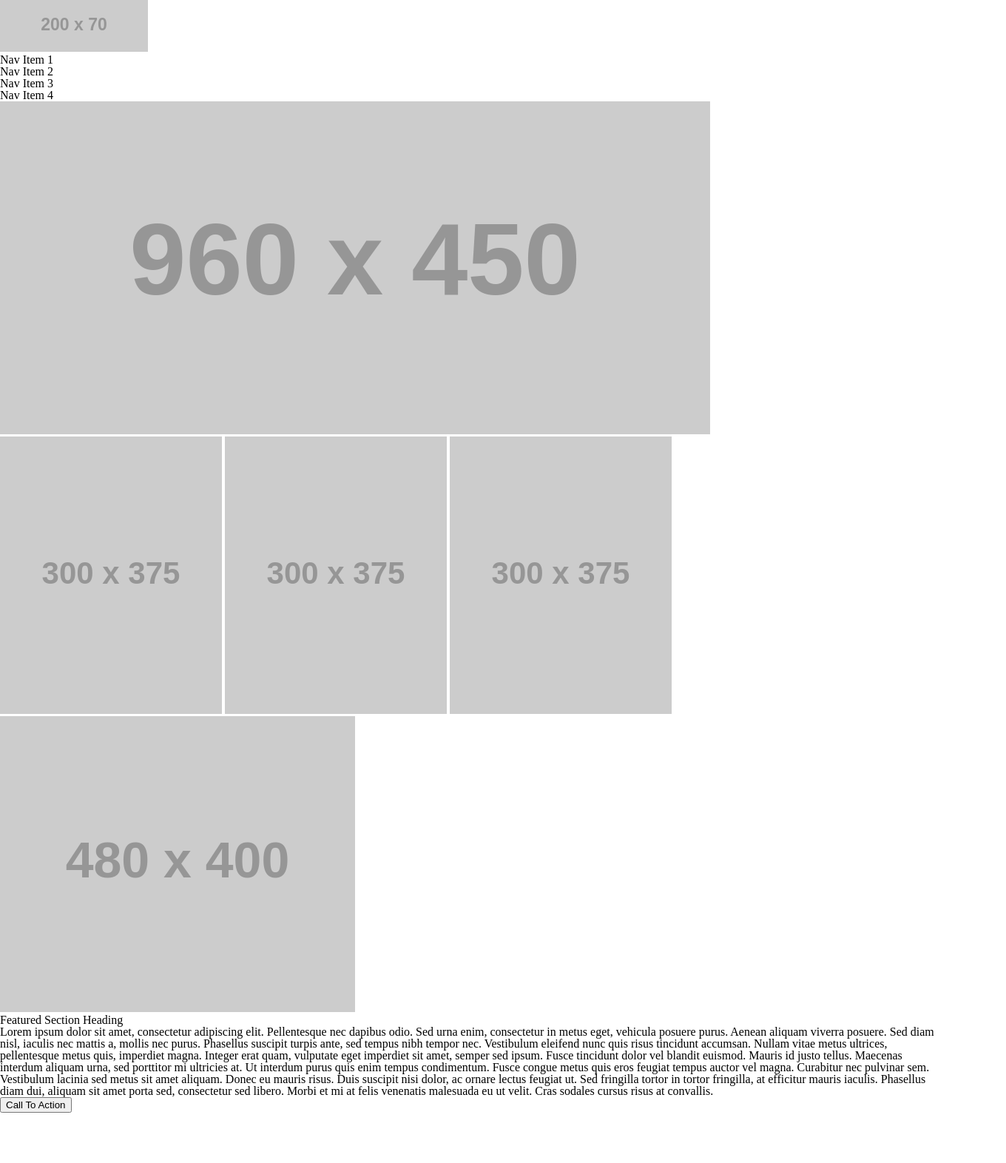
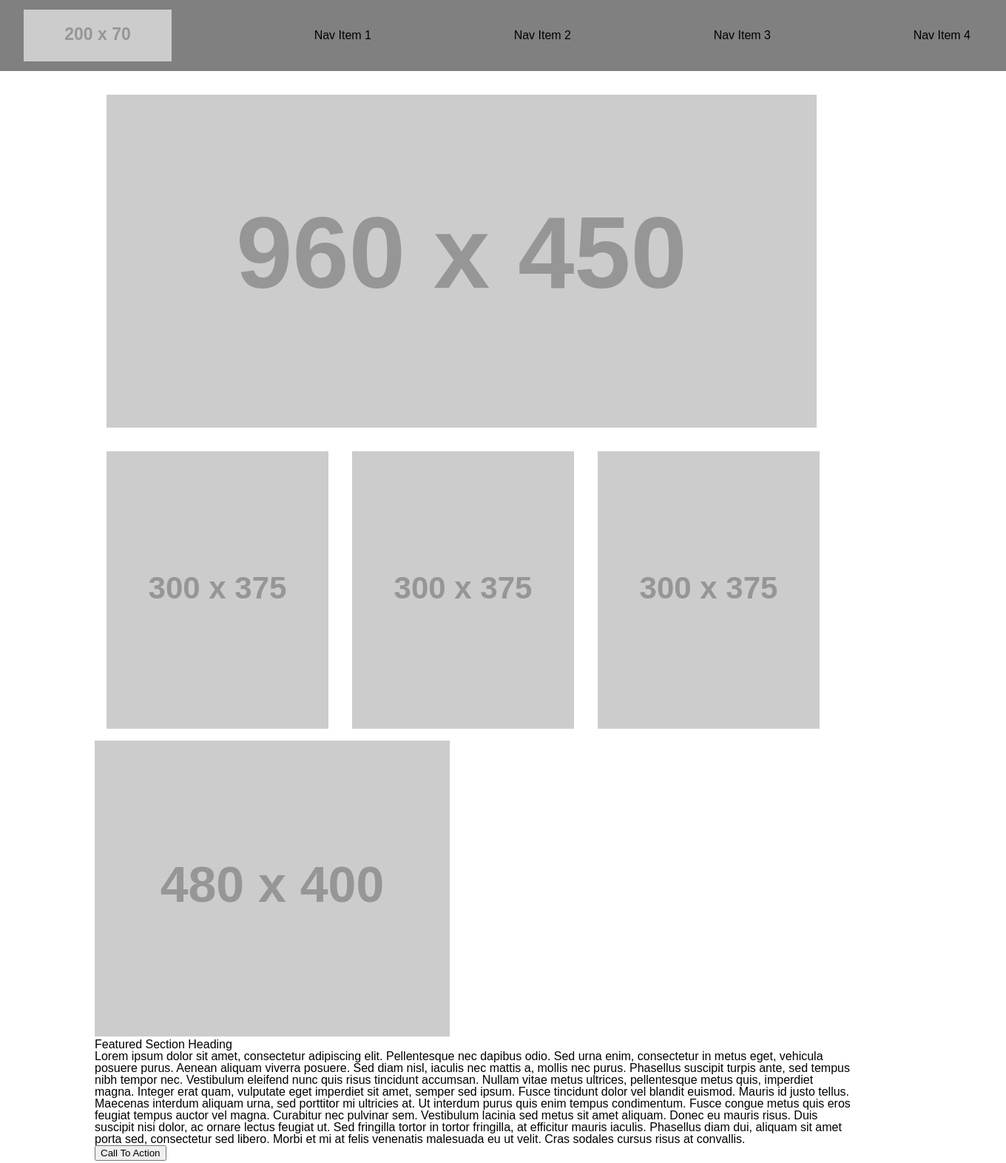
Before and after one commit to hgbritten/wireframe-exercise, a plain HTML site: page index.html in a window 1280 px wide. Shown: the whole page at 74% size, 1360 px wide, since content can reach past the window. Before the commit the page ends 1504 px from the top, so only its background shows below. Drawn offline with nearby package versions, Linux system fonts and the light colour scheme; placeholder pictures from the web are drawn by us.

Commit message:
formatting changes

```diff
--- a/index.html
+++ b/index.html
@@ -12,24 +12,24 @@
 
 <body>
     <header class="">
-        <img src="https://placehold.it/200x70/ddd"></img>
+        <img src="https://placehold.it/200x70/zzz"></img>
         <p class="">Nav Item 1</p>
         <p class="">Nav Item 2</p>
         <p class="">Nav Item 3</p>
         <p class="">Nav Item 4</p>
     </header>
     <main class="">
-        <div class="">
-            <img src="https://placehold.it/960x450/ddd" alt="">
+        <div id="top">
+            <img src="https://placehold.it/960x450/zzz" alt="">
         </div>
-        <div class="">
-            <img src="https://placehold.it/300x375/ddd" alt="">
-            <img src="https://placehold.it/300x375/ddd" alt="">
-            <img src="https://placehold.it/300x375/ddd" alt="">
+        <div id="middle">
+            <img src="https://placehold.it/300x375/zzz" alt="">
+            <img src="https://placehold.it/300x375/zzz" alt="">
+            <img src="https://placehold.it/300x375/zzz" alt="">
         </div>
-        <div class="">
-            <img src="https://placehold.it/480x400/ddd" alt="">
-            <article class="">
+        <div class="bottom">
+            <img src="https://placehold.it/480x400/zzz" alt="">
+            <article class="featured">
                 <h2 class="">Featured Section Heading</h2>
                 <p class="">
                     Lorem ipsum dolor sit amet, consectetur adipiscing elit. Pellentesque nec dapibus odio. Sed urna
--- a/style.css
+++ b/style.css
@@ -0,0 +1,45 @@
+body {
+    font-family: sans-serif;
+}
+
+header {
+    background-color: gray;
+    display: flex;
+    padding: 2rem;
+    justify-content: space-between;
+    align-items: center;
+    width: 100%;
+    height: 2rem;
+    padding-right: 3rem;
+}
+
+h1 {
+    font-size: 4rem;
+    font-family: monospace;
+    font-style: bold;
+    padding-left: 3rem;
+}
+main {
+
+    width: 80%;
+    margin: 0 auto;
+    align-items: center;
+    padding: 1rem;
+}
+
+#middle {
+    display: flex;
+}
+
+#middle img {
+    padding: 1rem;
+
+}
+
+#top {
+    display: flex;
+}
+
+#top img {
+    padding: 1rem;
+}
```
